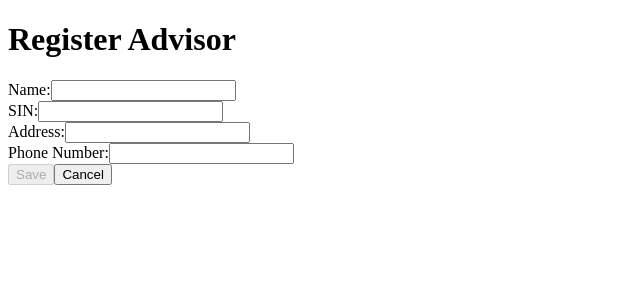
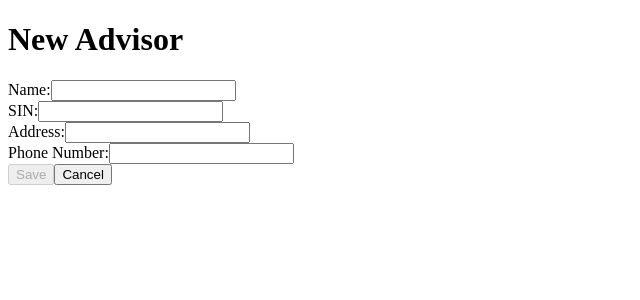
Before and after one commit to lucasdnr/apexa-advisor-health-system, an Angular app in the folder FrontEndAngular/: page /advisor in a window 1280 px wide. Shown: the top 300 px of the page, without its empty margins (0-640 px from the left). Built offline with nearby package versions, Linux system fonts and the light colour scheme.

Commit message:
[Angular - component] Pass page title to form

```diff
--- a/FrontEndAngular/src/app/components/advisor-form/advisor-form.component.html
+++ b/FrontEndAngular/src/app/components/advisor-form/advisor-form.component.html
@@ -1,4 +1,4 @@
-<h1>Register Advisor</h1>
+<h1>{{ pageTitle }}</h1>
 <form [formGroup]="advisorForm" (ngSubmit)="submit()" #formDit="ngForm" >
     <div class="input_box">
         <label for="">Name:</label>
--- a/FrontEndAngular/src/app/components/advisor-form/advisor-form.component.ts
+++ b/FrontEndAngular/src/app/components/advisor-form/advisor-form.component.ts
@@ -1,4 +1,4 @@
-import { Component, EventEmitter, OnInit, Output, output } from '@angular/core';
+import { Component, EventEmitter, Input, OnInit, Output, output } from '@angular/core';
 import { FormControl, FormGroup, FormsModule, ReactiveFormsModule, Validators } from '@angular/forms';
 import { Advisor } from '../../models/advisor.model';
 import { RouterLink } from '@angular/router';
@@ -12,6 +12,7 @@ import { RouterLink } from '@angular/router';
 })
 export class AdvisorFormComponent implements OnInit {
   @Output() onSubmit = new EventEmitter<Advisor>
+  @Input() pageTitle!: string;
 
   advisorForm!: FormGroup;
 
--- a/FrontEndAngular/src/app/pages/advisor/advisor.component.html
+++ b/FrontEndAngular/src/app/pages/advisor/advisor.component.html
@@ -1,3 +1,3 @@
 <div>
-    <app-advisor-form (onSubmit)="createAdvisor($event)"></app-advisor-form>
+    <app-advisor-form [pageTitle]="pageTitle" (onSubmit)="createAdvisor($event)"></app-advisor-form>
 </div>
--- a/FrontEndAngular/src/app/pages/advisor/advisor.component.ts
+++ b/FrontEndAngular/src/app/pages/advisor/advisor.component.ts
@@ -13,6 +13,8 @@ import { Router } from '@angular/router';
   styleUrl: './advisor.component.scss'
 })
 export class AdvisorComponent {
+  pageTitle = "New Advisor";
+
   constructor(private advisorService: AdvisorService, private router: Router) { }
 
   async createAdvisor(advisor: Advisor) {
```
